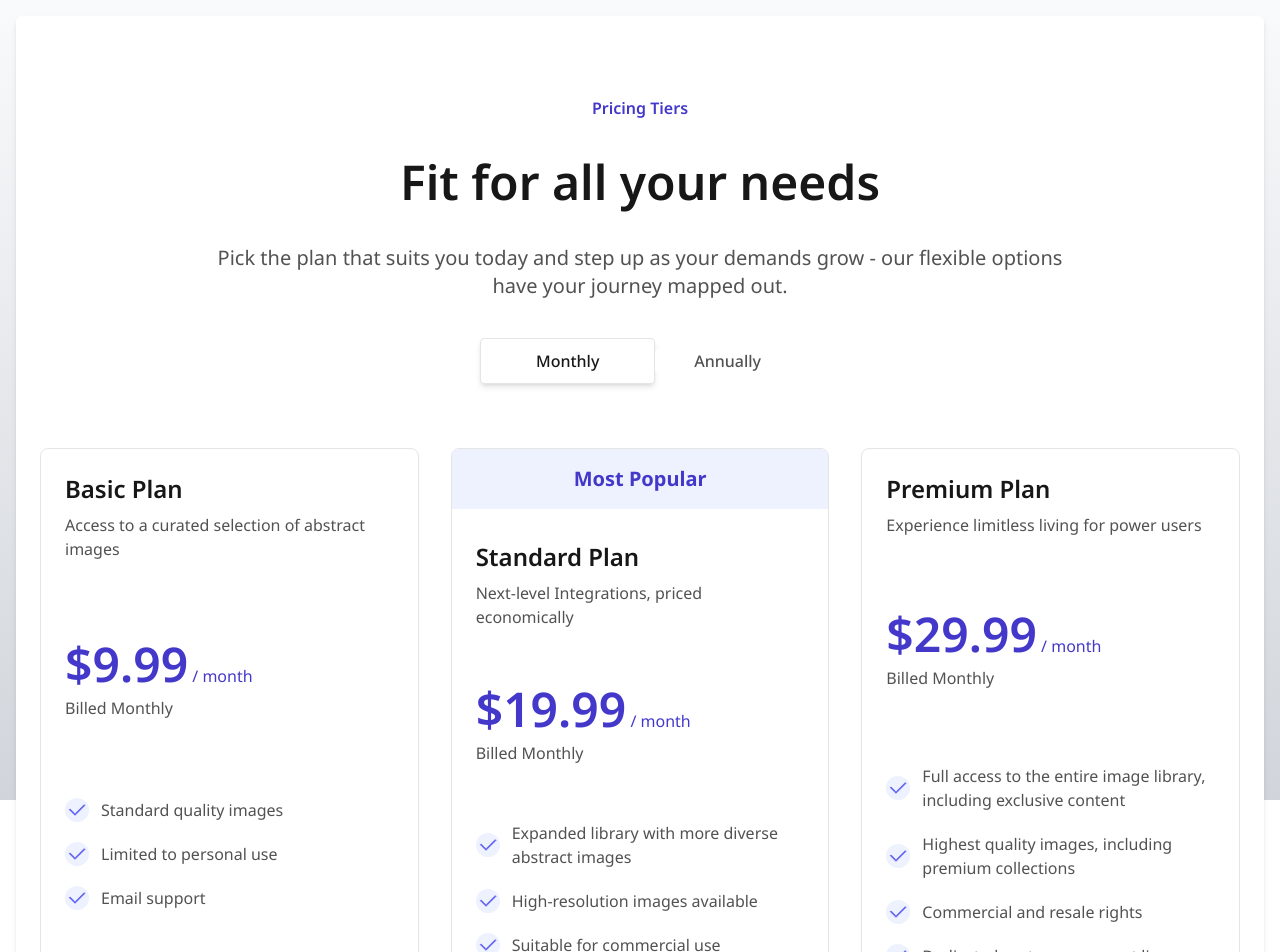
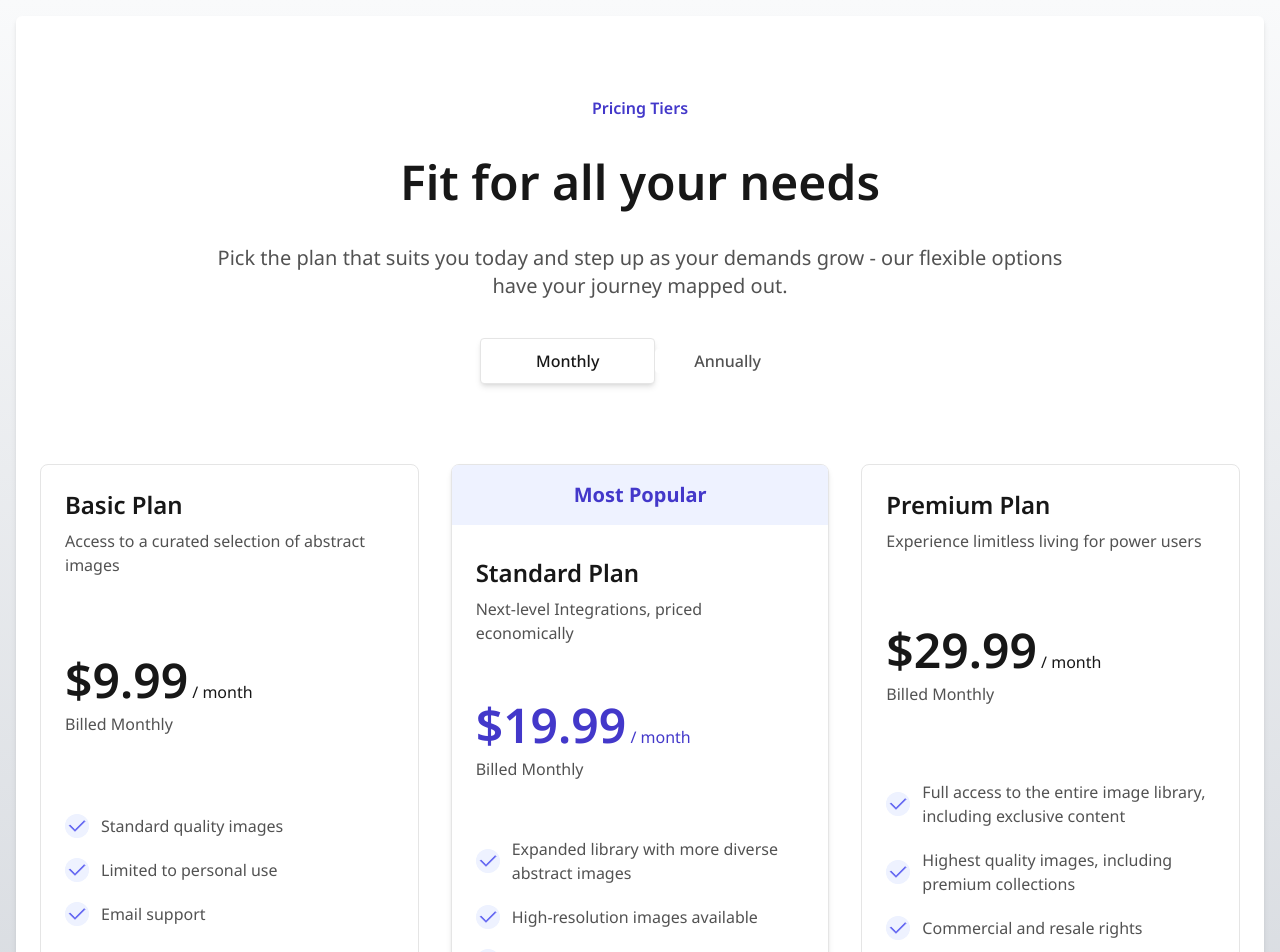
Before and after one commit to guizzettic/gfe-signin, a React (Vite) app in the folder client/: page /pricing in a window 1280 px wide. Shown: the top 952 px of the page. Built offline with nearby package versions, Linux system fonts and the light colour scheme.

Commit message:
small styling tweaks

```diff
--- a/client/src/Pricing/components/Subscription.tsx
+++ b/client/src/Pricing/components/Subscription.tsx
@@ -19,7 +19,9 @@ const Subscription: React.FC<SubscriptionProps> = ({ plan }) => {
   const { monthlyPricing } = usePricingContext();
 
   return (
-    <div className="flex flex-1 flex-col justify-between gap-2 self-stretch rounded-lg border-[1px] border-solid border-neutral-200 md:min-h-[532px]">
+    <div
+      className={`flex flex-1 flex-col justify-between gap-2 self-stretch rounded-lg border-[1px] border-solid border-neutral-200 md:min-h-[532px] ${popular ? "border-indigo-700 shadow-md" : ""}`}
+    >
       {popular && (
         <div className="flex items-center justify-center rounded-tl-md rounded-tr-md bg-indigo-50 px-2 py-4">
           <h1 className="text-center text-xl font-bold text-indigo-700">
@@ -37,8 +39,10 @@ const Subscription: React.FC<SubscriptionProps> = ({ plan }) => {
 
       <div className="flex flex-col gap-2 p-4 md:px-8 lg:p-6">
         <div>
-          <span className="text-base font-normal text-indigo-700">
-            <span className="text-5xl font-semibold text-indigo-700">
+          <span
+            className={`text-base font-normal text-indigo-700 ${popular ? "text-indigo-700" : "text-neutral-900"}`}
+          >
+            <span className="text-5xl font-semibold">
               ${monthlyPricing ? monthlyPrice[0] : annualPrice[0]}
             </span>{" "}
             / month
--- a/client/src/Pricing/pages/Pricing.tsx
+++ b/client/src/Pricing/pages/Pricing.tsx
@@ -6,12 +6,12 @@ import PricingHeader from "./../components/PricingHeader";
 const Pricing: React.FC = () => {
   return (
     <PricingProvider>
-      <div className="flex h-screen w-full flex-col bg-gradient-to-b from-gray-50 to-gray-300">
+      <div className="flex h-full w-full flex-col bg-gradient-to-b from-gray-50 to-gray-300">
         <div className="m-4 flex grow flex-col items-center rounded-md bg-white pt-12 shadow-md lg:pt-20">
           <div className="flex w-80 flex-col gap-12 px-2 md:w-[704px] lg:w-[1216px] lg:gap-16">
             <PricingHeader />
 
-            <div className="flex flex-col items-center justify-center gap-8 self-stretch lg:flex-row">
+            <div className="flex flex-col items-center justify-center gap-8 self-stretch py-4 lg:flex-row">
               {PLAN_DETAILS.map((plan) => (
                 <Subscription key={plan.name} plan={plan} />
               ))}
```
